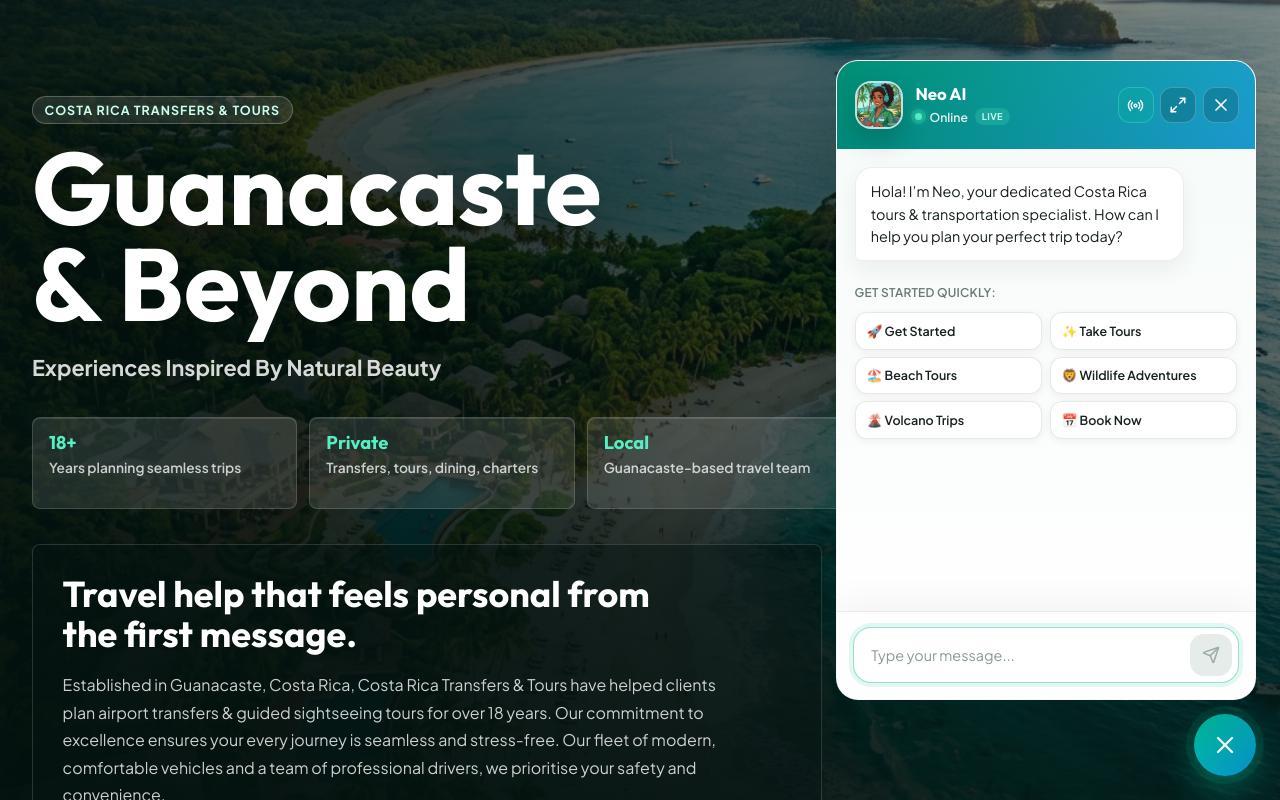
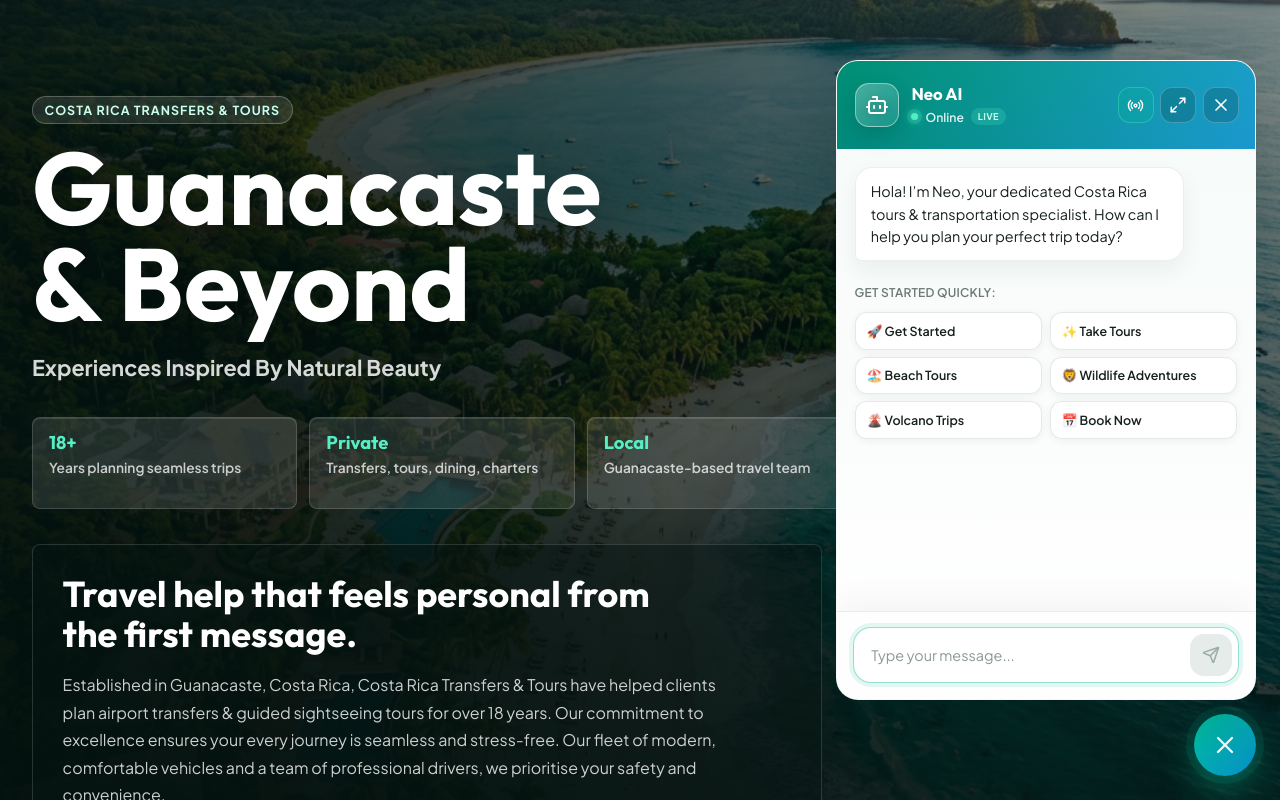
Before and after one commit to ArunRoy404/costaricatransfersandtours-ai, a React (Vite) app: page / in a window 1280 px wide. Both pictures are taken after a click on the button "Open chat". Shown: the top 800 px of the page. Built offline with nearby package versions, Linux system fonts and the light colour scheme.

Commit message:
feat: implement ChatBot component with integrated styling and layout configuration

```diff
--- a/src/components/ChatBot.css
+++ b/src/components/ChatBot.css
@@ -118,14 +118,27 @@
 
 .chatbot-avatar {
   position: relative;
-  width: 48px;
-  height: 48px;
+  width: 44px;
+  height: 44px;
   flex: 0 0 auto;
   overflow: hidden;
-  border-radius: 16px;
-  border: 2px solid rgba(255, 255, 255, 0.68);
-  background: rgba(255, 255, 255, 0.22);
-  box-shadow: 0 12px 24px rgba(0, 39, 33, 0.22);
+  border-radius: 14px;
+  border: 1.5px solid rgba(255, 255, 255, 0.45);
+  background: linear-gradient(135deg, rgba(255, 255, 255, 0.28) 0%, rgba(255, 255, 255, 0.08) 100%);
+  backdrop-filter: blur(8px);
+  -webkit-backdrop-filter: blur(8px);
+  box-shadow: 0 8px 20px rgba(0, 39, 33, 0.18);
+  display: flex;
+  align-items: center;
+  justify-content: center;
+  color: #ffffff;
+}
+
+.chatbot-avatar-icon {
+  width: 24px;
+  height: 24px;
+  color: #ffffff;
+  filter: drop-shadow(0 2px 4px rgba(0, 0, 0, 0.2));
 }
 
 .chatbot-avatar-img {
--- a/src/components/ChatBot.jsx
+++ b/src/components/ChatBot.jsx
@@ -1,5 +1,5 @@
 import { useState, useEffect, useRef } from 'react';
-import { Send, X, MessageCircle, Copy, Check, Maximize2, Minimize2, FlaskConical, Radio } from 'lucide-react';
+import { Send, X, MessageCircle, Copy, Check, Maximize2, Minimize2, FlaskConical, Radio, Bot } from 'lucide-react';
 import { motion, AnimatePresence } from 'framer-motion';
 import ReactMarkdown from 'react-markdown';
 import DOMPurify from 'dompurify';
@@ -210,8 +210,8 @@ const ChatBot = ({ externalOpen, setExternalOpen }) => {
           >
             <div className="chatbot-header">
               <div className="chatbot-header-info">
-                <div className="chatbot-avatar">
-                  <img src="/neo-crtt.jpeg" alt="Neo" className="chatbot-avatar-img" />
+                <div className="chatbot-avatar" aria-label="Neo AI Bot">
+                  <Bot size={25} className="chatbot-avatar-icon" />
                 </div>
                 <div className="chatbot-title-block">
                   <h3>Neo AI</h3>
```
Also changed, not shown: 1 other file (tests, documents, lock files or other folders).
